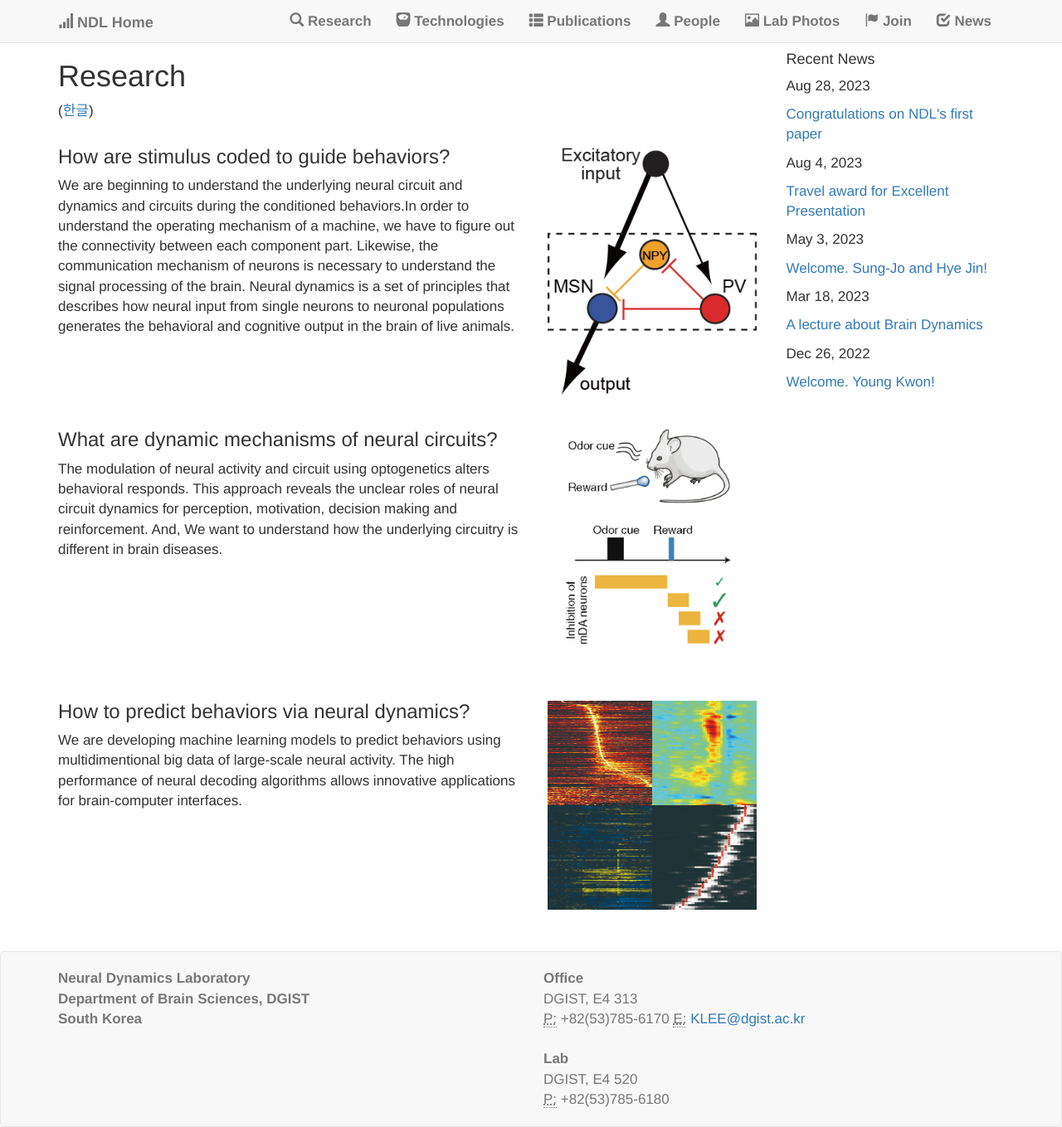
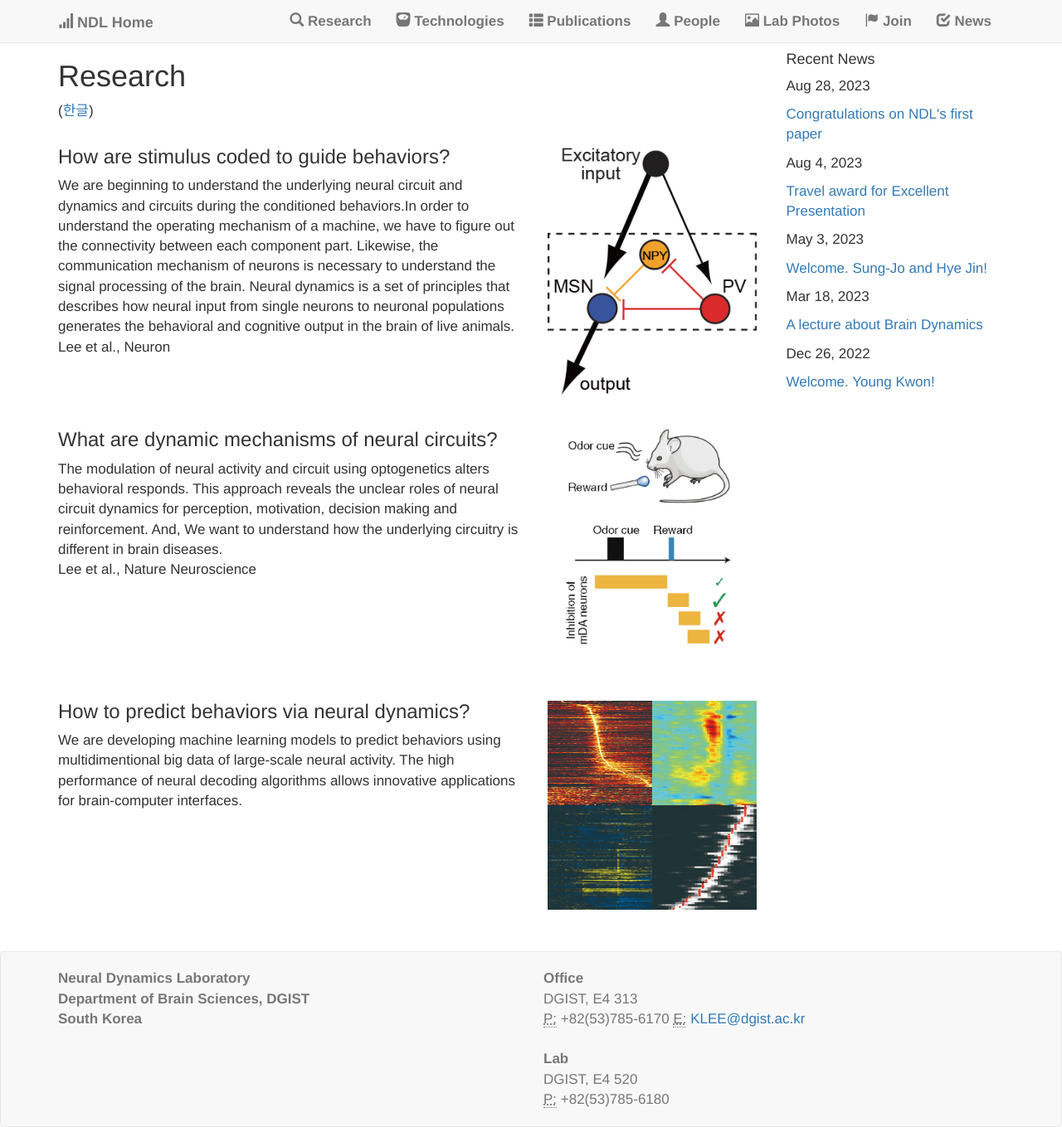
Before and after one commit to kleelab/kleelab.github.io, a Jekyll site: the page built from projects.html, in a window 1280 px wide. Shown: the whole page at 83% size. Built offline with Jekyll 4.4.1, drawn with Linux system fonts in a browser that asks for light colours; nearby versions of some CDN libraries; a style sheet for code colours, icons or effects is not loaded.

Commit message:
Update projects.html

```diff
--- a/projects.html
+++ b/projects.html
@@ -11,13 +11,8 @@ layout: page
         <h3 class="heading">How are stimulus coded to guide behaviors?</h3>
         <div class="content">
             We are beginning to understand the underlying neural circuit and dynamics and circuits during the conditioned behaviors.In order to understand the operating mechanism of a machine, we have to figure out the connectivity between each component part. Likewise, the communication mechanism of neurons is necessary to understand the signal processing of the brain. Neural dynamics is a set of principles that describes how neural input from single neurons to neuronal populations generates the behavioral and cognitive output in the brain of live animals.
-
             <br>
-            <!--People:xxx
-            <br>
-            <br>
-            Alumni:xxx
-            Relevant publications: <a href="http://www.xxx">here</a>-->
+            Lee et al., Neuron
 
         </div>
     </div>
@@ -32,12 +27,8 @@ layout: page
         <div class="content">
             The modulation of neural activity and circuit using optogenetics alters behavioral responds. This approach reveals the unclear roles of neural circuit dynamics for perception, motivation, decision making and reinforcement. And, We want to understand how the underlying circuitry is different in brain diseases.
             <br>
-            <!-- People:xxx
-             <br>
-             Alumni:xxx
-             <br>
-             Relevant publications: <a href="http://www.XXX">here</a> and
-             <a href="http://www.XXX">here</a>-->
+             Lee et al., Nature Neuroscience
+
         </div>
     </div>
     <div class="image col-md-4 col-sm-6 col-xs-12">
```
Also changed, not shown: other parts of projects.html (+0 -4 lines).
